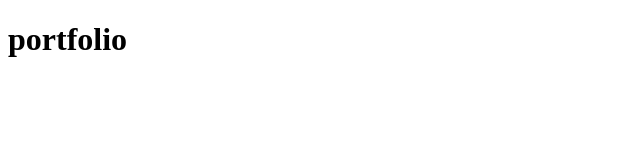
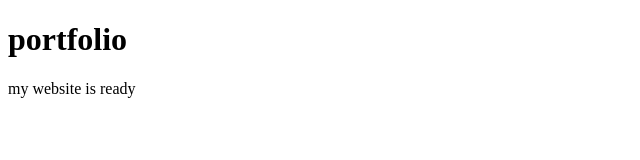
Before and after one commit to DINESHSAMINATHAN/fullstack, a plain HTML site: page index.html in a window 1280 px wide. Shown: the whole page, without its empty margins (0-640 px from the left). Drawn offline with Linux system fonts and the light colour scheme.

Commit message:
add para

```diff
--- a/index.html
+++ b/index.html
@@ -7,6 +7,7 @@
 </head>
 <body>
     <h1>portfolio</h1>
+    <p>my website is ready</p>
 
 </body>
 </html>
```
